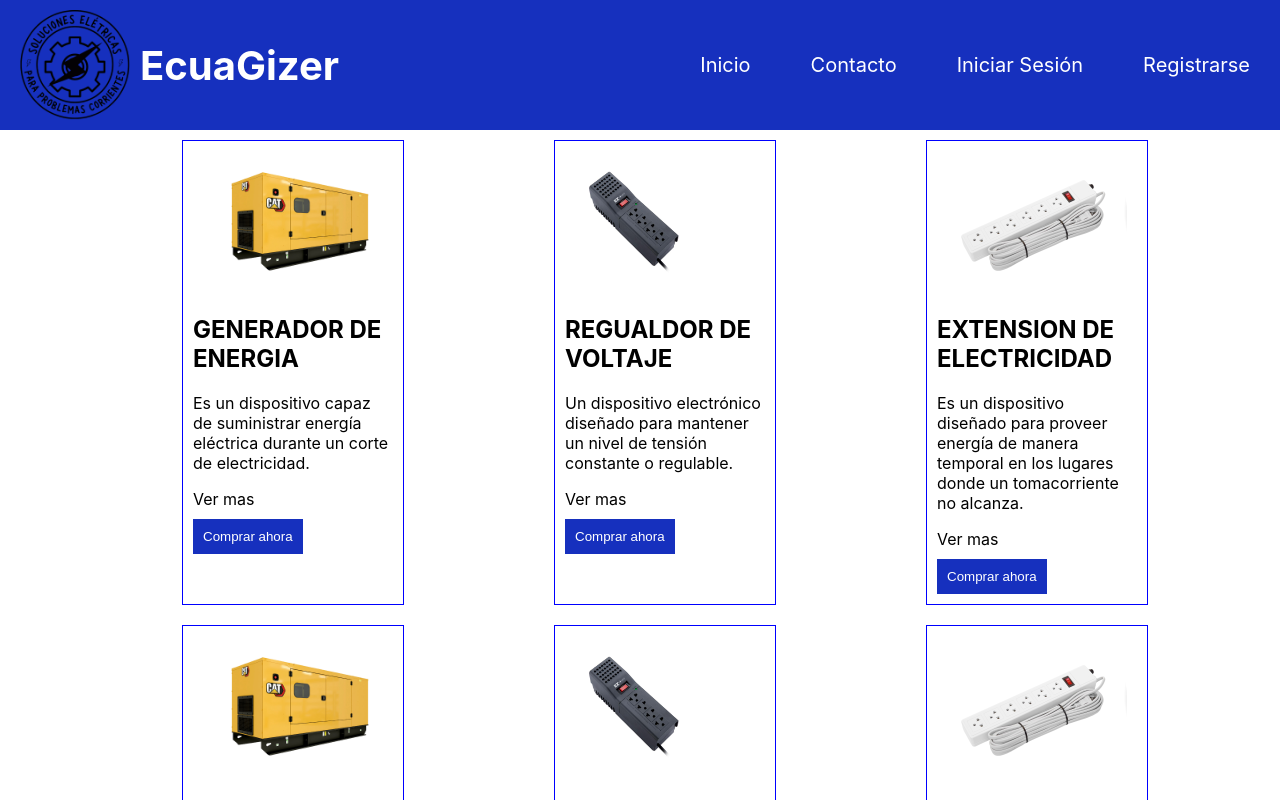
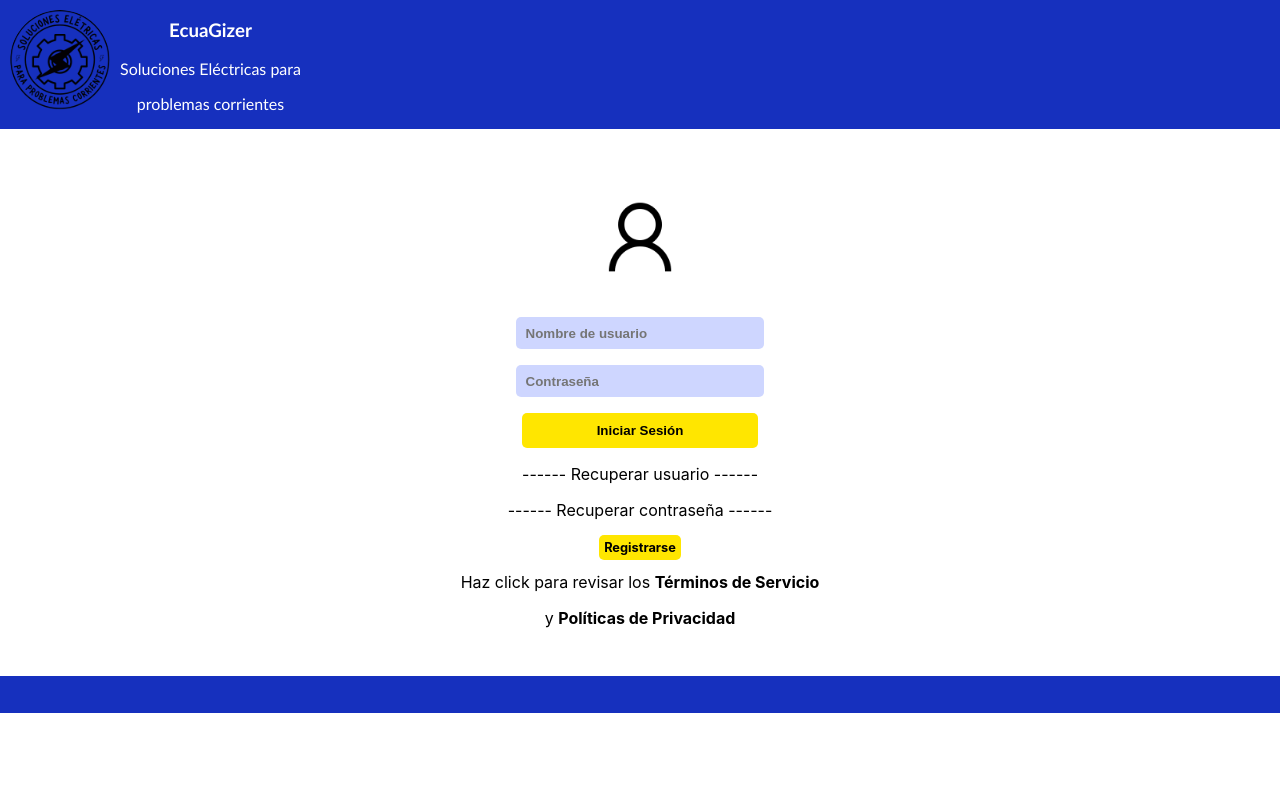
Before and after one commit to AnthonyAstudillo55234/Proyecto_Dise, a React (Create React App) app: page / in a window 1280 px wide. Shown: the top 800 px of the page. Built offline with nearby package versions, Linux system fonts and the light colour scheme.

Commit message:
Arreglos

```diff
--- a/src/App.js
+++ b/src/App.js
@@ -11,10 +11,10 @@ const App = () => {
     <Router>
       <div className="app">
         <Routes>
+          <Route path="/login" element={<Login />} />
+          <Route path="/" element={<Login />} />
+          <Route path="/contacto" element={<Contacto />} />
           <Route path="/body" element={<Body />} />
-          <Route path="/" element={<Body />} />
-          <Route path="/contacto" element={<Contacto />} />
-          <Route path="/login" element={<Login />} />
           <Route path="*" element={<Navigate to="/" />} />
           <Route path="/registrar" element={<Registrar />} />
         </Routes>
--- a/src/componentes/contacto.css
+++ b/src/componentes/contacto.css
@@ -1,6 +1,10 @@
 .contacto-contenedor {
     margin: 0 auto;
     margin-bottom: 15px;
+}
+
+h1{
+    color:#ffe600;
 }
 
 .cabecera {
@@ -13,6 +17,10 @@
     margin-bottom: 0px;
     padding: 20px;
     font-family: Calibri;
+}
+
+.log{
+    display: flex;
 }
 
 .logo {
--- a/src/componentes/contacto.js
+++ b/src/componentes/contacto.js
@@ -7,11 +7,11 @@ function Contacto() {
     return(
         <div className='contacto-contenedor'>
             <header className='cabecera'>
-                <img src={logo} alt='Logo de la empresa' className='logo' />
-                <p className='texto'><h3>EcuaGizer</h3><p>Soluciones Eléctricas para problemas corrientes</p></p>
+            <div className='log'><img src={logo} alt='Logo de la empresa' className='logo' />
+                <p className='texto'><h3>EcuaGizer</h3><p>Soluciones Eléctricas para problemas corrientes</p></p></div>
                 <div class='opciones'>
           <ul>
-            <li><a><Link to='/'>Regresar al Inicio</Link></a></li>
+            <li><a><Link to='/body'>Regresar al Inicio</Link></a></li>
           </ul>
           </div>
             </header>
--- a/src/componentes/login.js
+++ b/src/componentes/login.js
@@ -33,7 +33,7 @@ function Login() {
         return;
       }else{
         alert("Se ha iniciado sesión correctamente.");
-        navigate('/');
+        navigate('/body');
       }
     }
    };
--- a/src/componentes/menu.js
+++ b/src/componentes/menu.js
@@ -12,10 +12,8 @@ const Menu = () => {
       </div>
         <div class='opciones'>
           <ul>
-            <li><Link to='/'>Inicio</Link></li>
+            <li><Link to='/body'>Inicio</Link></li>
             <li><Link to='/contacto'>Contacto</Link></li>
-            <li><Link to='/login'>Iniciar Sesión</Link></li>
-            <li><Link to='/registrar'>Registrarse</Link></li>
           </ul>
 
         </div>
--- a/src/componentes/registrar.css
+++ b/src/componentes/registrar.css
@@ -44,7 +44,7 @@
 
 .formulario_registrar button
 {
-    background-color: #ffe600;
+    background-color: #f6e445;
     cursor: pointer;
     color: black;
     font-weight: bold;
@@ -58,3 +58,8 @@
     margin-left: auto;
     margin-right: auto;
 }
+
+.formulario_registrar button:hover{
+    background-color: #ffe600;
+    transform: scale(1.1);
+}
--- a/src/componentes/registrar.js
+++ b/src/componentes/registrar.js
@@ -34,7 +34,10 @@ function Registrar() {
     alert('Cuenta registrada con éxito');
     navigate('/');
   };
-
+  const regresar = (e) =>{
+    e.preventDefault();
+    navigate('/');
+  }
   return (
     <div>
       <Cabecera />
@@ -60,6 +63,7 @@ function Registrar() {
           <input type='password' id='contrasena_confirmar' placeholder='Confirmar contraseña' />
 
           <button type="submit">Registrar cuenta</button>
+          <button type="button" onClick={regresar}>Regresar</button>
         </form>
       </div>
       <Footer />
```
